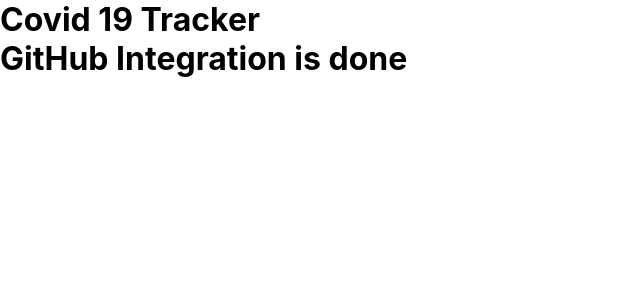
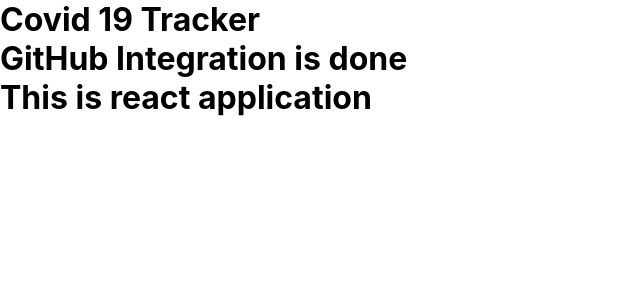
Before and after one commit to sushovankarmakar/covid-19-tracker, a React (Create React App) app: page / in a window 1280 px wide. Shown: the top 300 px of the page, without its empty margins (0-640 px from the left). Built offline with nearby package versions, Linux system fonts and the light colour scheme.

Commit message:
user added in git config

```diff
--- a/src/App.js
+++ b/src/App.js
@@ -5,6 +5,7 @@
     <div className="app">
       <h1>Covid 19 Tracker</h1>
       <h1>GitHub Integration is done</h1>
+      <h1>This is react application</h1>
     </div>
   );
 }
```
